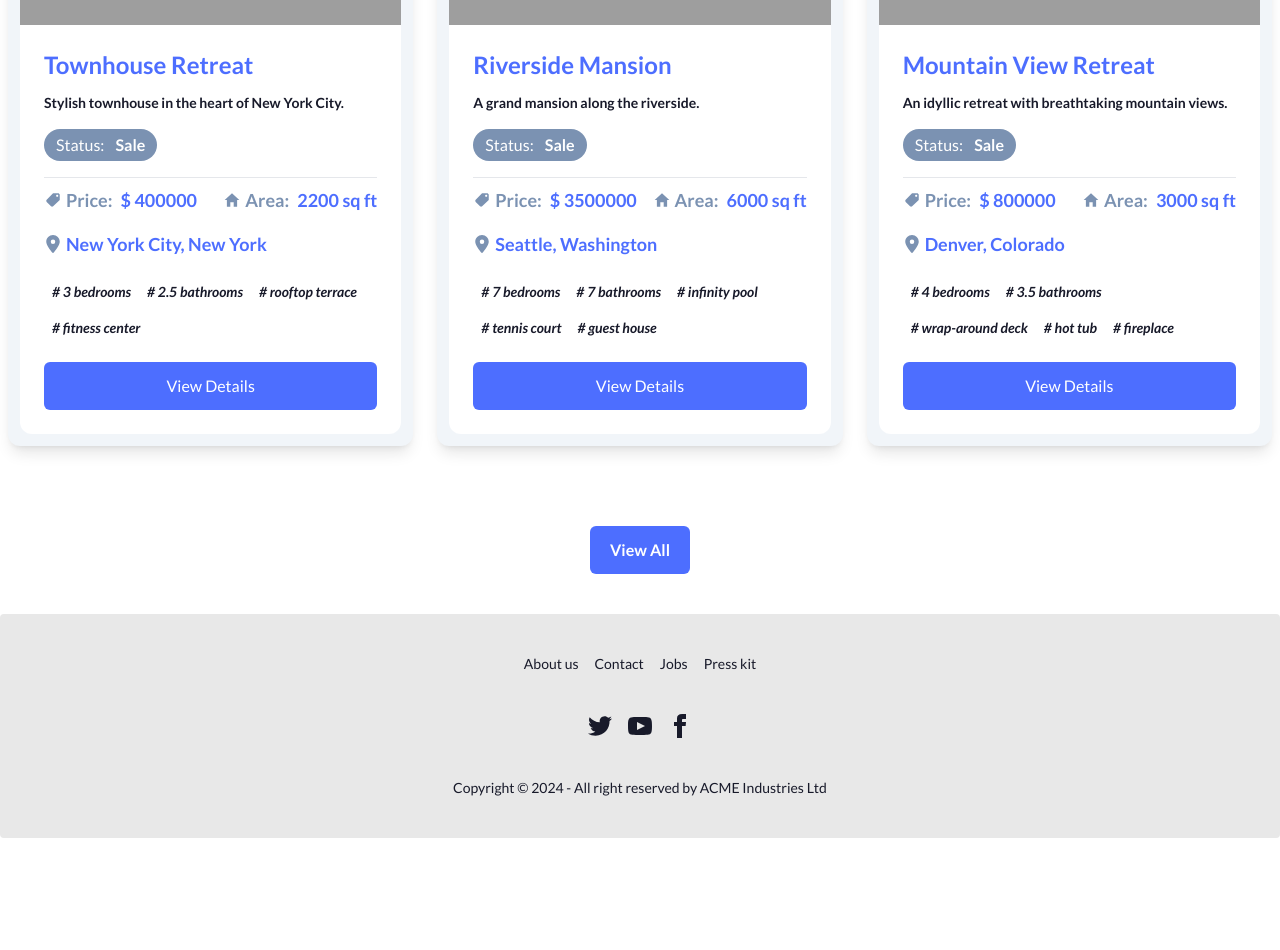
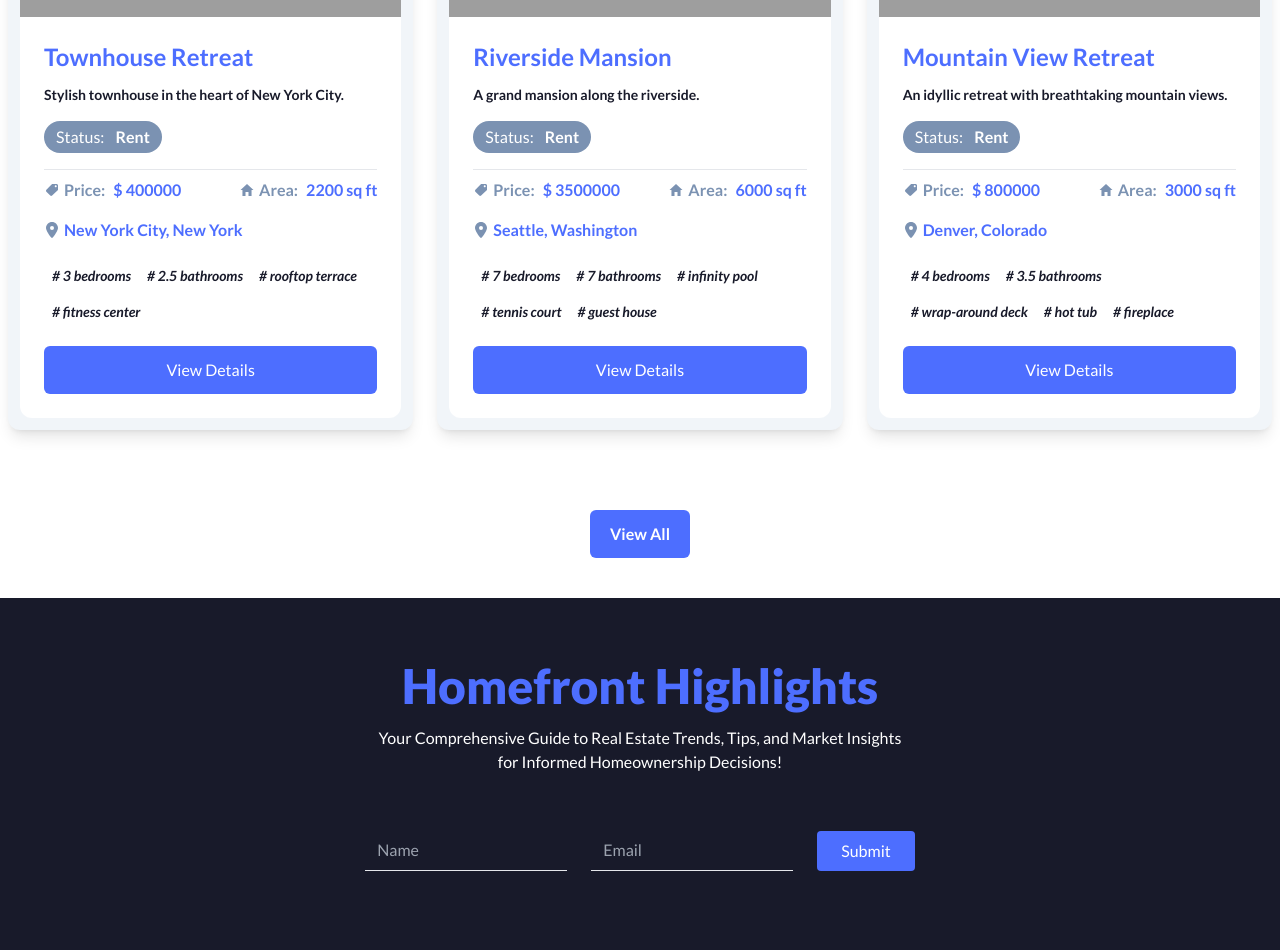
Before and after one commit to abdul-muhaimin-toha/Skyline-Sanctuary, a React (Vite) app: page / in a window 1280 px wide. Shown: the part 1940-2890 px from the top of the page. Before the commit the page ends 2778 px from the top, so only its background shows below. Built offline with nearby package versions, Linux system fonts and the light colour scheme; grey boxes are pictures that could not be loaded.

Commit message:
newsletter done

```diff
--- a/src/components/HomeCard.jsx
+++ b/src/components/HomeCard.jsx
@@ -21,9 +21,6 @@ const HomeCard = ({ home }) => {
         className="h-48 w-full rounded-t-xl object-cover"
       />
       <div className="absolute right-0 top-2 flex w-full justify-between shadow-xl">
-        <p className="absolute left-6 top-5 min-w-20 rounded-full bg-primary px-3 py-1 text-center text-sm font-bold text-white">
-          {status}
-        </p>
         <p className="absolute right-6 top-5 min-w-32 rounded-full bg-primary px-3 py-1 text-center text-sm font-bold text-white">
           {segment_name}
         </p>
@@ -33,26 +30,26 @@ const HomeCard = ({ home }) => {
         <p className="text-sm font-semibold">{short_description}</p>
         <div className="mt-4 flex">
           <p className="rounded-full bg-secondary px-3 py-1 text-base text-white">
-            Status: <span className="ml-2 font-bold">Sale</span>
+            Status: <span className="ml-2 font-bold">{status}</span>
           </p>
         </div>
         <div className="mt-4 flex flex-wrap items-center justify-between gap-2 border-t pt-2">
           <div className="flex items-center gap-2">
-            <p className="flex items-center gap-1 text-lg font-bold text-secondary">
+            <p className="flex items-center gap-1 text-base font-bold text-secondary">
               <IoMdPricetag />
               Price:
             </p>
-            <p className="text-lg font-bold text-primary">$ {price}</p>
+            <p className="text-base font-bold text-primary">$ {price}</p>
           </div>
           <div className="flex items-center gap-2">
-            <p className="flex items-center gap-1 text-lg font-bold text-secondary">
+            <p className="flex items-center gap-1 text-base font-bold text-secondary">
               <IoMdHome />
               Area:
             </p>
-            <p className="text-lg font-bold text-primary">{area} sq ft</p>
+            <p className="text-base font-bold text-primary">{area} sq ft</p>
           </div>
         </div>
-        <div className="mt-4 flex items-center gap-1 text-lg font-bold text-primary">
+        <div className="mt-4 flex items-center gap-1 text-base font-bold text-primary">
           <FaLocationDot className="text-secondary" />
           <p>{location}</p>
         </div>
--- /dev/null
+++ b/src/components/NewsLetter.jsx
@@ -0,0 +1,39 @@
+import SectionHeader from "./SectionHeader";
+const NewsLetter = () => {
+  return (
+    <section className="bg-neutral py-16 text-white">
+      <div className=" mx-auto max-w-xl  px-4">
+        <h1 className="mb-4 text-center text-3xl font-bold text-primary md:text-5xl md:font-extrabold">
+          Homefront Highlights
+        </h1>
+        <p className="mb-10 text-center text-sm font-medium text-white md:text-base">
+          Your Comprehensive Guide to Real Estate Trends, Tips, and Market
+          Insights for Informed Homeownership Decisions!
+        </p>
+      </div>
+      <div className="mx-auto max-w-full px-8 py-4 md:max-w-screen-2xl ">
+        <div className="flex items-center justify-center ">
+          <form className="flex w-full flex-col items-center justify-center gap-6  md:flex-row">
+            <input
+              type="text"
+              placeholder="Name"
+              className="w-full border-b bg-transparent px-3 py-2 focus:outline-none md:w-auto"
+            />
+            <input
+              type="email"
+              placeholder="Email"
+              className="w-full border-b bg-transparent px-3 py-2 focus:outline-none md:w-auto"
+            />
+            <input
+              type="submit"
+              value="Submit"
+              className="w-full rounded bg-primary px-6 py-2 md:w-auto "
+            />
+          </form>
+        </div>
+      </div>
+    </section>
+  );
+};
+
+export default NewsLetter;
--- a/src/components/SingleFamilyHomeSection.jsx
+++ b/src/components/SingleFamilyHomeSection.jsx
@@ -5,8 +5,8 @@ const SingleFamilyHomeSection = ({ homes }) => {
   return (
     <section>
       <SectionHeader
-        title="Family Homes"
-        subTitle="Lorem ipsum dolor, sit amet consectetur adipisicing elit. Fuga, quis.Lorem ipsum dolor, sit amet consectetur adipisicing elit. Fuga, quis."
+        title="Explore Our Property"
+        subTitle="Unlock the Door to Your Dream Home: Explore Our Premier Real Estate Listings Today and Start Your Journey to Homeownership"
       />
       <HomeList homes={homes} />
     </section>
--- a/src/pages/HomePage.jsx
+++ b/src/pages/HomePage.jsx
@@ -1,4 +1,5 @@
 import HeroSection from "../components/HeroSection";
+import NewsLetter from "../components/NewsLetter";
 import SingleFamilyHomeSection from "../components/SingleFamilyHomeSection";
 import { useLoaderData } from "react-router-dom";
 
@@ -8,6 +9,7 @@ const HomePage = () => {
     <>
       <HeroSection />
       <SingleFamilyHomeSection homes={homes} />
+      <NewsLetter />
     </>
   );
 };
```
